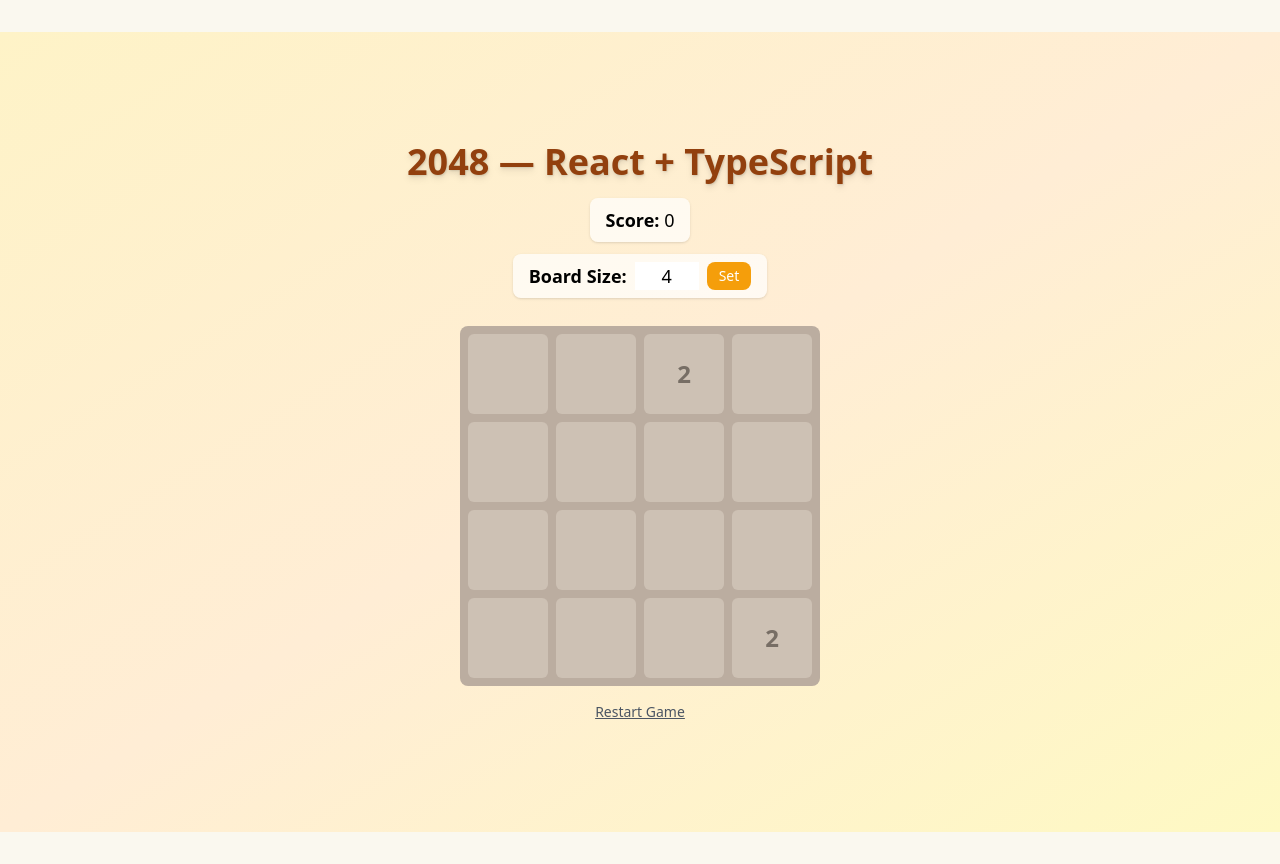
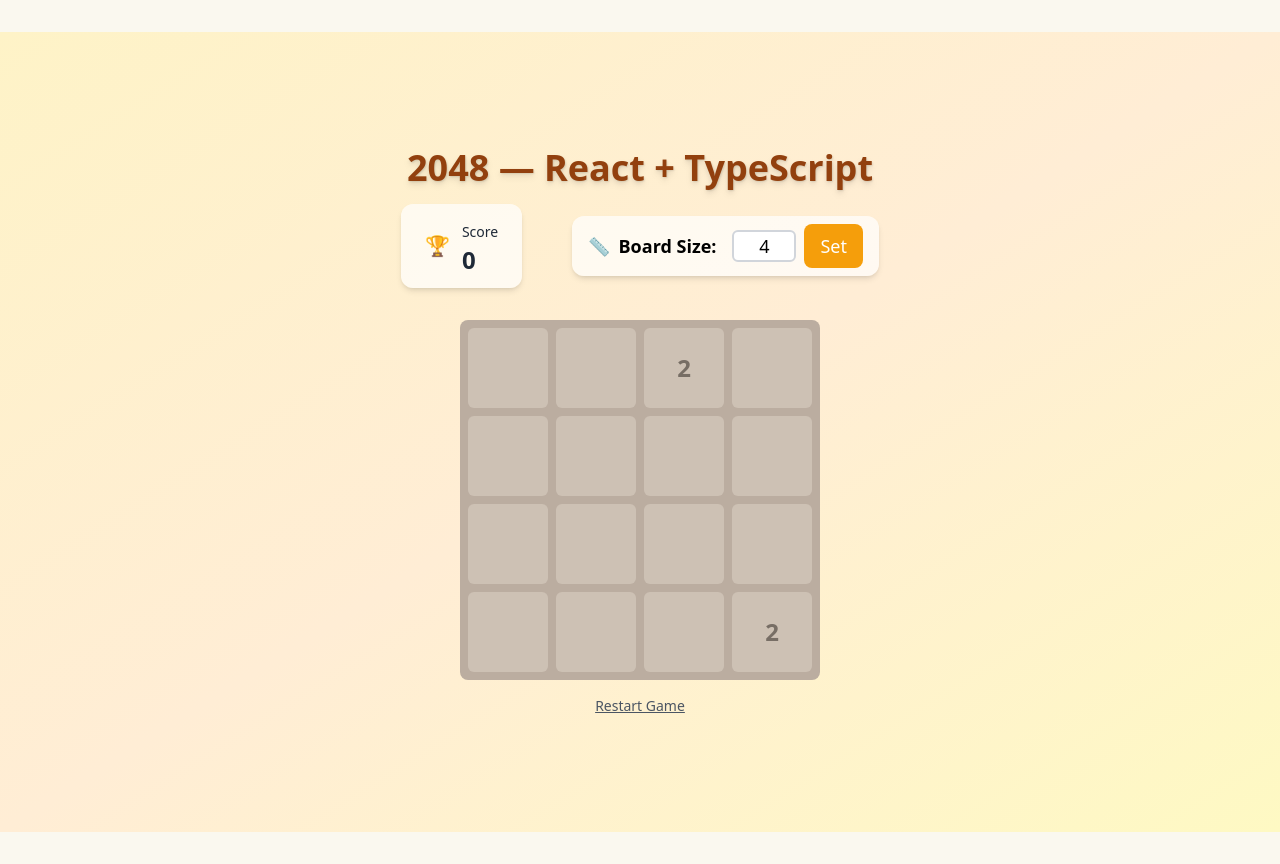
Before and after one commit to RoystonDAlmeida/2048-game-implementation, a React (Vite) app: page / in a window 1280 px wide. Built offline with nearby package versions, Linux system fonts and the light colour scheme.

Commit message:
Adjusted layout of score and board size buttons

```diff
--- a/src/App.tsx
+++ b/src/App.tsx
@@ -102,13 +102,22 @@ export default function App() {
         2048 — React + TypeScript
       </h1>
 
-      {/* Score display with subtle shadow */}
-      <div className="text-lg mb-3 bg-white/70 px-4 py-2 rounded-lg shadow">
-        <strong>Score:</strong> {score}
+      <div className="flex flex-col sm:flex-row items-center justify-center sm:justify-around w-full max-w-lg mx-auto mb-4 gap-4">
+        {/* Score */}
+        <div className="text-xl font-bold text-gray-800 bg-white/70 px-6 py-3 rounded-xl shadow-md flex items-center gap-3">
+          <span>🏆</span>
+          <div>
+            <span className="text-sm font-normal">Score</span>
+            <div className="text-2xl">{score}</div>
+          </div>
         </div>
 
-      <div className="text-lg mb-3 bg-white/70 px-4 py-2 rounded-lg shadow flex items-center">
-        <label htmlFor="boardSize"><strong>Board Size:</strong></label>
+        {/* Board Size */}
+        <div className="text-lg bg-white/70 px-4 py-2 rounded-xl shadow-md flex items-center gap-2">
+          <label htmlFor="boardSize" className="font-bold flex items-center gap-2">
+            <span>📏</span>
+            <span>Board Size:</span>
+          </label>
           <input
             type="text"
             id="boardSize"
@@ -116,14 +125,15 @@ export default function App() {
             onChange={handleInputChange}
             onBlur={handleInputSubmit}
             onKeyDown={handleKeyDown}
-          className="ml-2 w-16 text-center no-spinner"
+            className="ml-2 w-16 text-center rounded-md border-2 border-gray-300 focus:border-amber-500 focus:ring-amber-500"
           />
           <button
             onClick={handleInputSubmit}
-          className="ml-2 px-3 py-1 bg-amber-500 text-white rounded-lg hover:bg-amber-600 transition text-sm"
+            className="px-4 py-2 bg-amber-500 text-white rounded-lg hover:bg-amber-600 transition"
           >
             Set
           </button>
+        </div>
       </div>
 
       {/* Game Board */}
```
Lines whose indentation alone changed are shown as unchanged.
